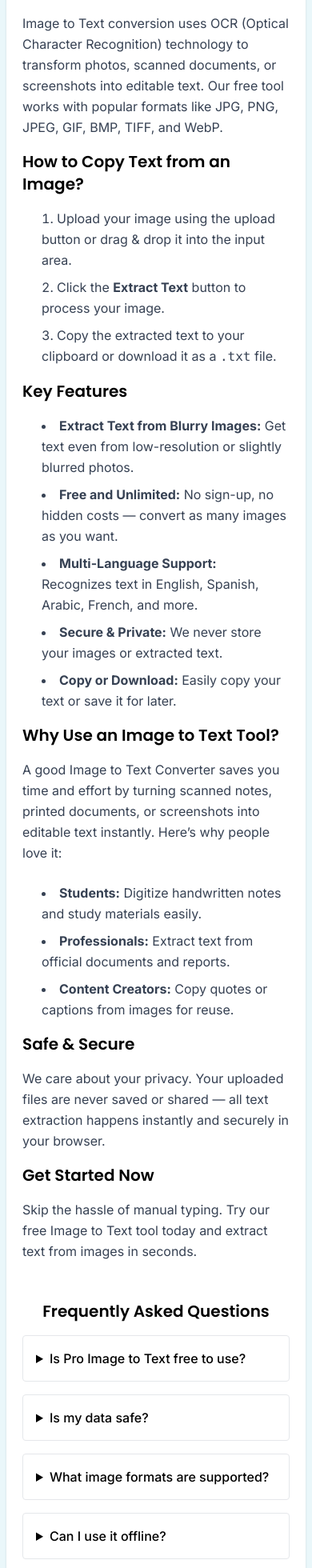
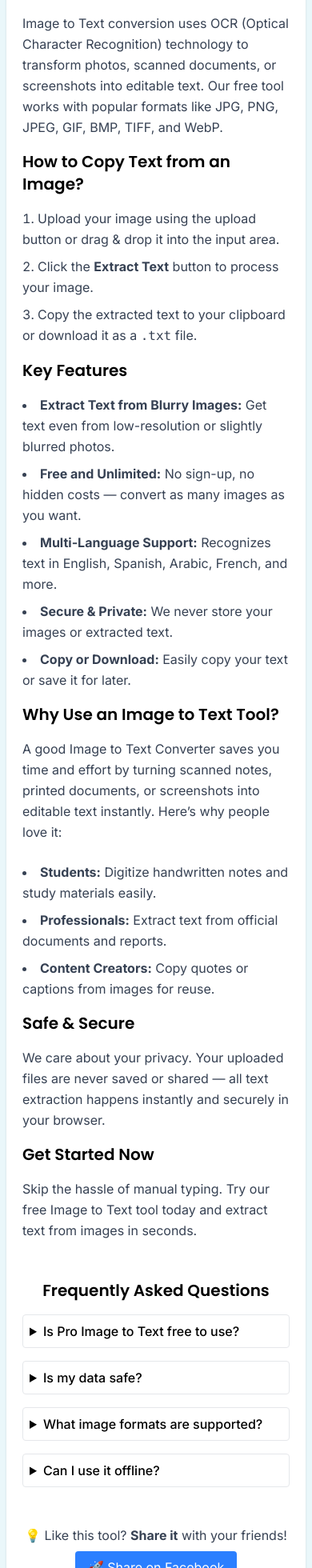
Before and after one commit to axndev/image-to-text, a React (Vite) app: page / in a window 390 px wide. Shown: the part 1090-3050 px from the top of the page at 80% size. Built offline with nearby package versions, Linux system fonts and the light colour scheme.

Commit message:
new changes

```diff
--- a/src/App.css
+++ b/src/App.css
@@ -19,11 +19,11 @@ h2 {
 }
 
 ul {
-  @apply list-disc ml-6 space-y-2;
+  @apply list-disc ml-0 md:ml-6  space-y-2;
 }
 
 ol {
-  @apply list-decimal ml-6 space-y-2;
+  @apply list-decimal ml-0 md:ml-6 space-y-2;
 }
 h1, h2, h3 {
   font-family: 'Poppins', sans-serif;
--- a/src/Pages/ImageToText.jsx
+++ b/src/Pages/ImageToText.jsx
@@ -386,28 +386,28 @@ export default function ImageToText() {
             <h2 className="text-2xl font-bold text-center">Frequently Asked Questions</h2>
 
             <div className="space-y-4">
-              <details className="border border-gray-200 rounded p-4">
+              <details className="border border-gray-200 rounded md:p-4 p-2 ">
                 <summary className="cursor-pointer font-medium">Is Pro Image to Text free to use?</summary>
                 <p className="mt-2 text-gray-700">
                   Yes! It’s 100% free and unlimited. No account required, no hidden costs.
                 </p>
               </details>
 
-              <details className="border border-gray-200 rounded p-4">
+              <details className="border border-gray-200 rounded md:p-4 p-2 ">
                 <summary className="cursor-pointer font-medium">Is my data safe?</summary>
                 <p className="mt-2 text-gray-700">
                   Absolutely. All images and text are processed locally in your browser. We don’t store or share your files.
                 </p>
               </details>
 
-              <details className="border border-gray-200 rounded p-4">
+              <details className="border border-gray-200 rounded md:p-4 p-2 ">
                 <summary className="cursor-pointer font-medium">What image formats are supported?</summary>
                 <p className="mt-2 text-gray-700">
                   Common formats like JPG, PNG, GIF, BMP, TIFF, and WebP are all supported.
                 </p>
               </details>
 
-              <details className="border border-gray-200 rounded p-4">
+              <details className="border border-gray-200 rounded md:p-4 p-2 ">
                 <summary className="cursor-pointer font-medium">Can I use it offline?</summary>
                 <p className="mt-2 text-gray-700">
                   Yes! You can install Pro Image to Text as a PWA (Progressive Web App) and use it offline anytime.
```
